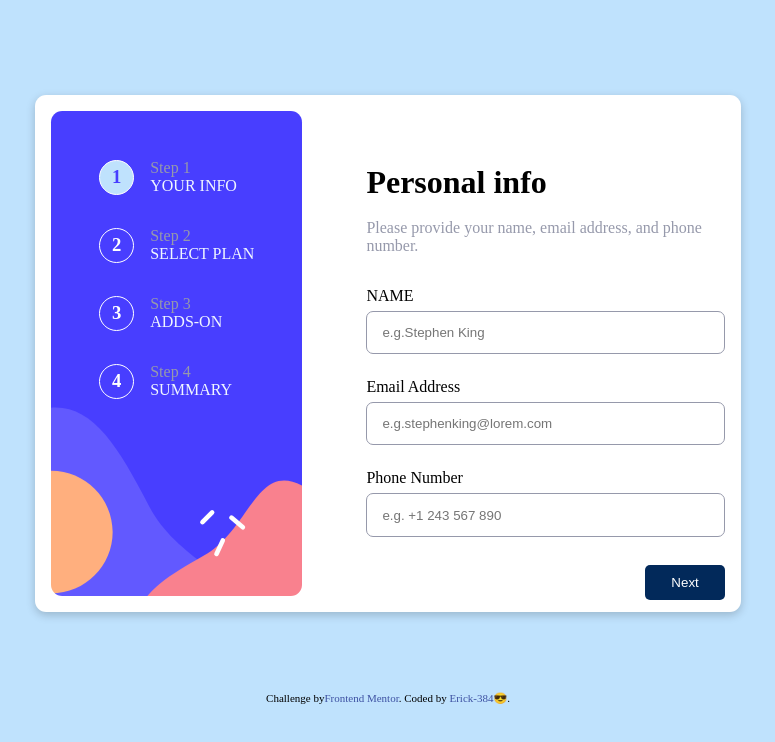
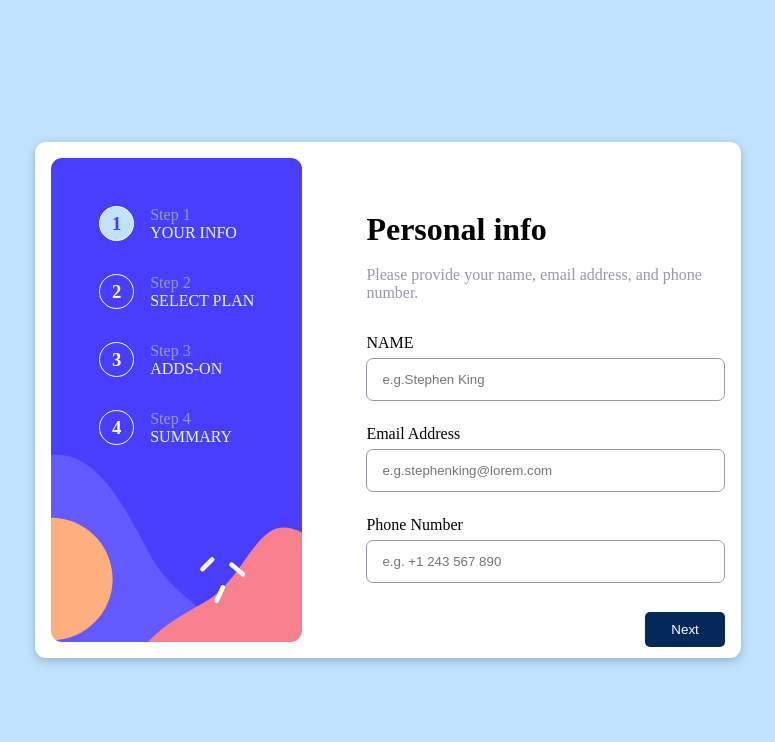
Before and after one commit to Erick384/MultiStep-Form_React, a React (Vite) app: page / in a window 1280 px wide. Shown: the top 742 px of the page, without its empty margins (252-1027 px from the left). Built offline with nearby package versions, Linux system fonts and the light colour scheme.

Commit message:
Uploading Commit

```diff
--- a/src/App.jsx
+++ b/src/App.jsx
@@ -5,7 +5,7 @@ import PersonInfo from "./Components/Personal-Info/PersonInfo";
 import Plans from "./Components/Plans/Plans";
 import AddsOn from "./Components/Adds-On/AddsOn";
 import Summary from "./Components/Summary/Summary";
-import Footer from "./Components/Footer";
+// import Footer from "./Components/Footer";
 import Thankyou from "./Components/Summary/Thankyou";
 
 function App() {
@@ -24,7 +24,7 @@ function App() {
           </Routes>
         </div>
       </div>
-      <Footer />
+      {/* <Footer /> */}
     </div>
   );
 }
```
